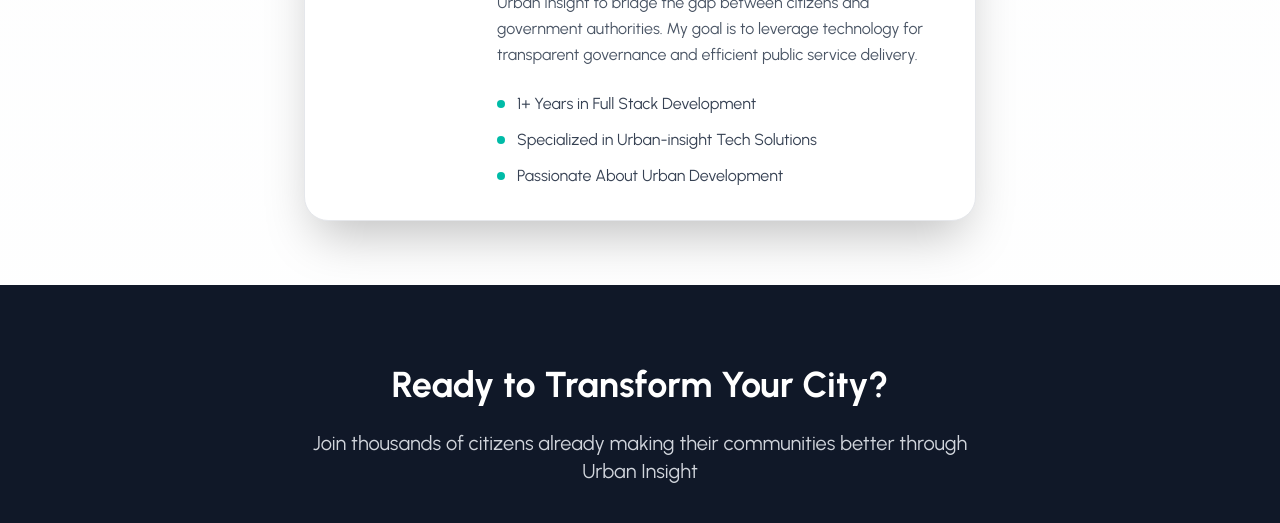
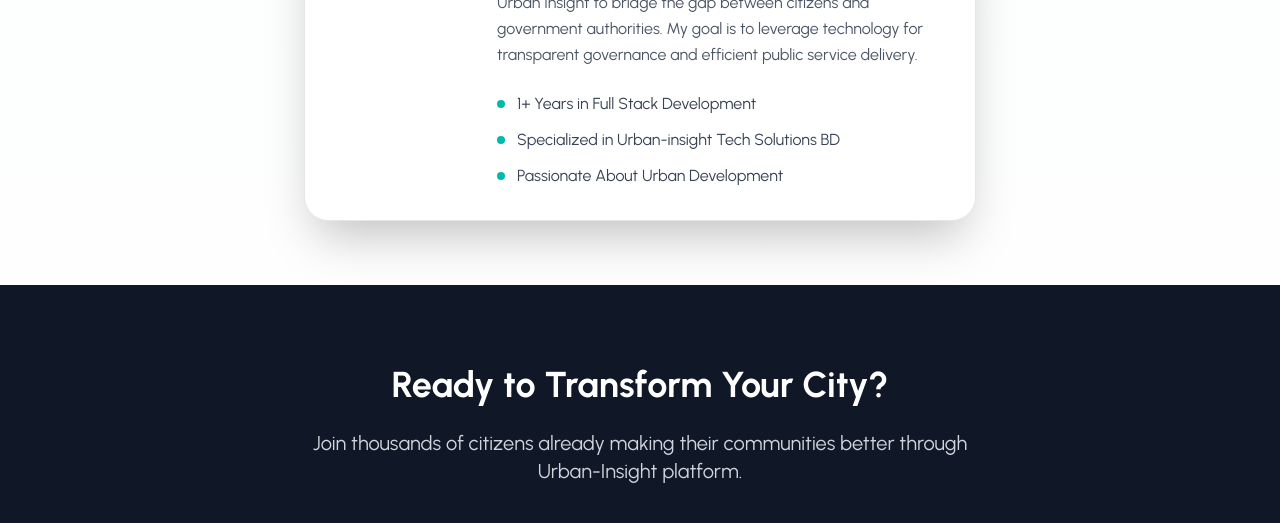
Before and after one commit to Wasin87/Urban-insight, a React (Vite) app: page /aboutUs in a window 1280 px wide. Shown: the part 3040-3563 px from the top of the page. Built offline with nearby package versions, Linux system fonts and the light colour scheme; no server answers.

Commit message:
Fourth commit

```diff
--- a/src/Pages/AboutUs/AboutUs.jsx
+++ b/src/Pages/AboutUs/AboutUs.jsx
@@ -250,7 +250,7 @@
                     </div>
                     <div className="flex items-center gap-3">
                       <div className="w-2 h-2 bg-teal-500 rounded-full"></div>
-                      <span className="text-gray-700 dark:text-gray-300">Specialized in Urban-insight Tech Solutions</span>
+                      <span className="text-gray-700 dark:text-gray-300">Specialized in Urban-insight Tech Solutions BD</span>
                     </div>
                     <div className="flex items-center gap-3">
                       <div className="w-2 h-2 bg-teal-500 rounded-full"></div>
@@ -271,7 +271,7 @@
             Ready to Transform Your City?
           </h2>
           <p className="text-xl text-gray-300 mb-10 max-w-2xl mx-auto">
-            Join thousands of citizens already making their communities better through Urban Insight
+            Join thousands of citizens already making their communities better through Urban-Insight platform.
           </p>
           <div className="flex flex-col sm:flex-row gap-4 justify-center">
             <Link to="/addIssues" className="px-8 py-4 bg-teal-500 hover:bg-teal-600 text-white font-semibold rounded-xl transition-colors duration-300 transform hover:scale-105">
```
